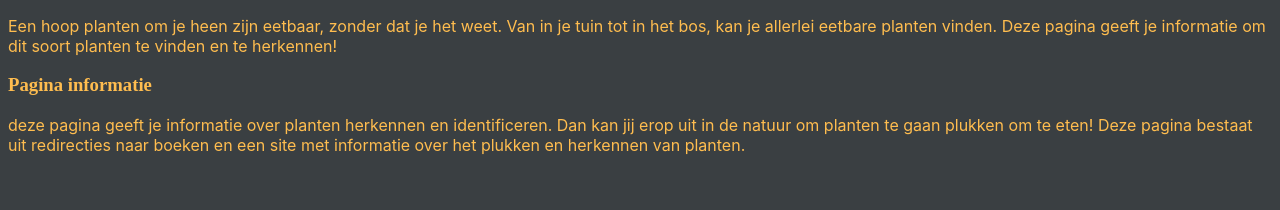
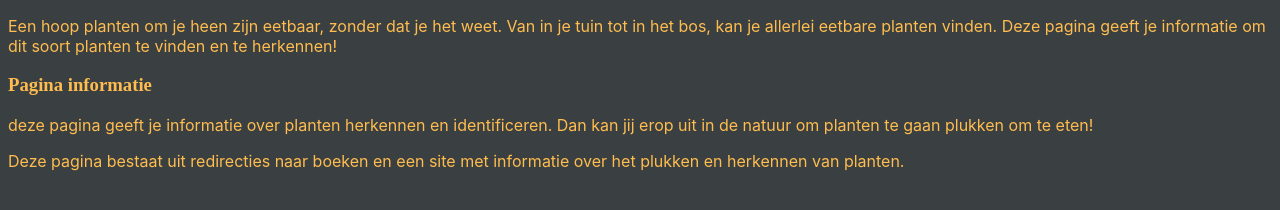
Before and after one commit to Fenke-school/WebMarkup.github.io, a plain HTML site: page Identificatie.html in a window 1280 px wide. Shown: the part 120-330 px from the top of the page. Drawn offline with Linux system fonts and the light colour scheme.

Commit message:
this work?

```diff
--- a/Identificatie.html
+++ b/Identificatie.html
@@ -40,7 +40,10 @@
       <header>
         <h3>Pagina informatie</h3>
       </header>
-      <p>deze pagina geeft je informatie over planten herkennen en identificeren. Dan kan jij erop uit in de natuur om planten te gaan plukken om te eten!
+      <p>
+        deze pagina geeft je informatie over planten herkennen en identificeren. Dan kan jij erop uit in de natuur om planten te gaan plukken om te eten!
+      </p>
+      <p>
         Deze pagina bestaat uit redirecties naar boeken en een site met informatie over het plukken en herkennen van planten.
       </p>
     </article>
--- a/css/styles.css
+++ b/css/styles.css
@@ -32,3 +32,5 @@ how do we put those next to eachother?-->
 
 <!--I do very much still need the mobile versions and need to figure out how to reposition the pictures.
 Maybe add an class in an img, can one do that?-->
+
+<!--figure out how to make linebreaks without using br or div's.-->
```
